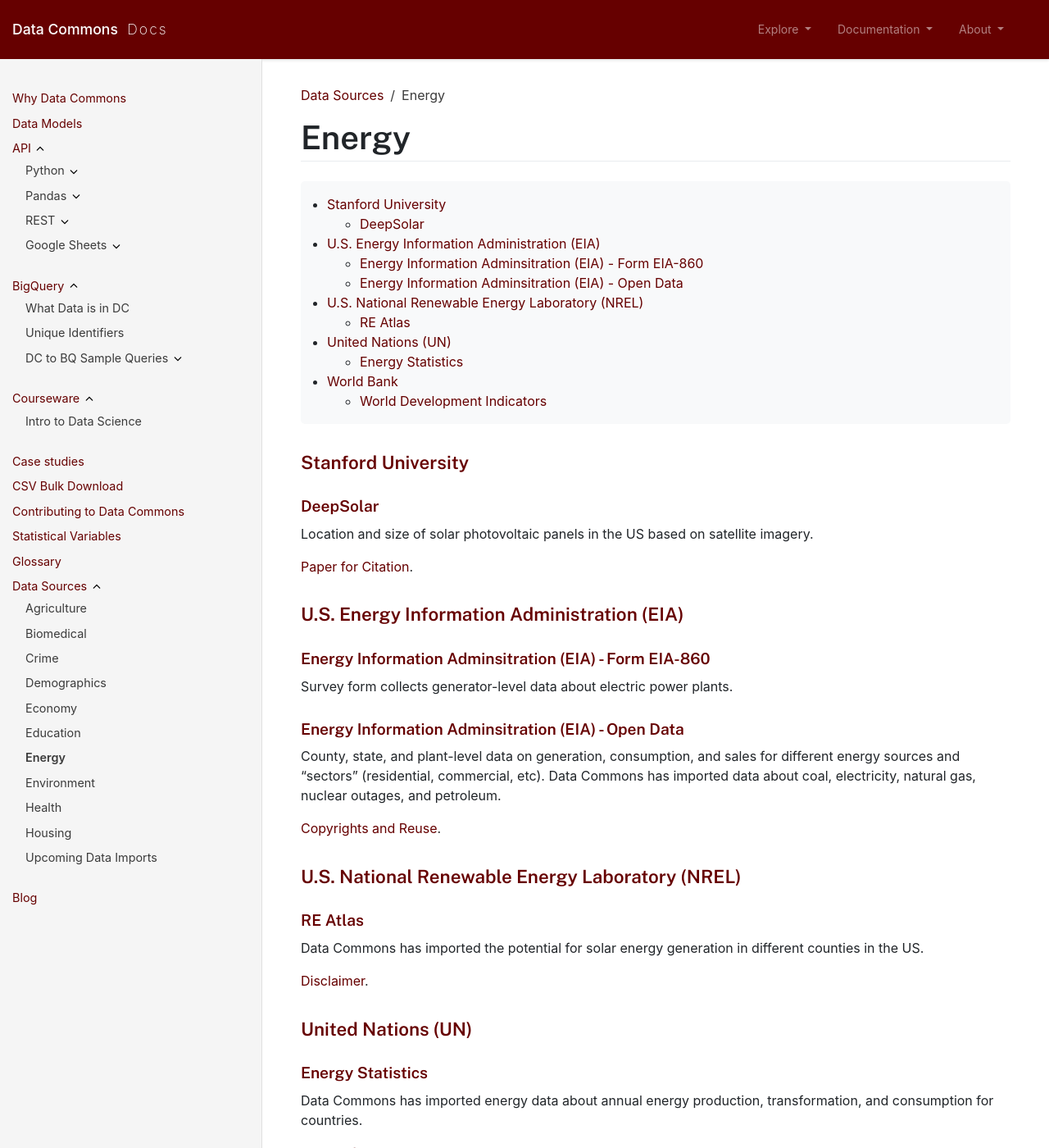
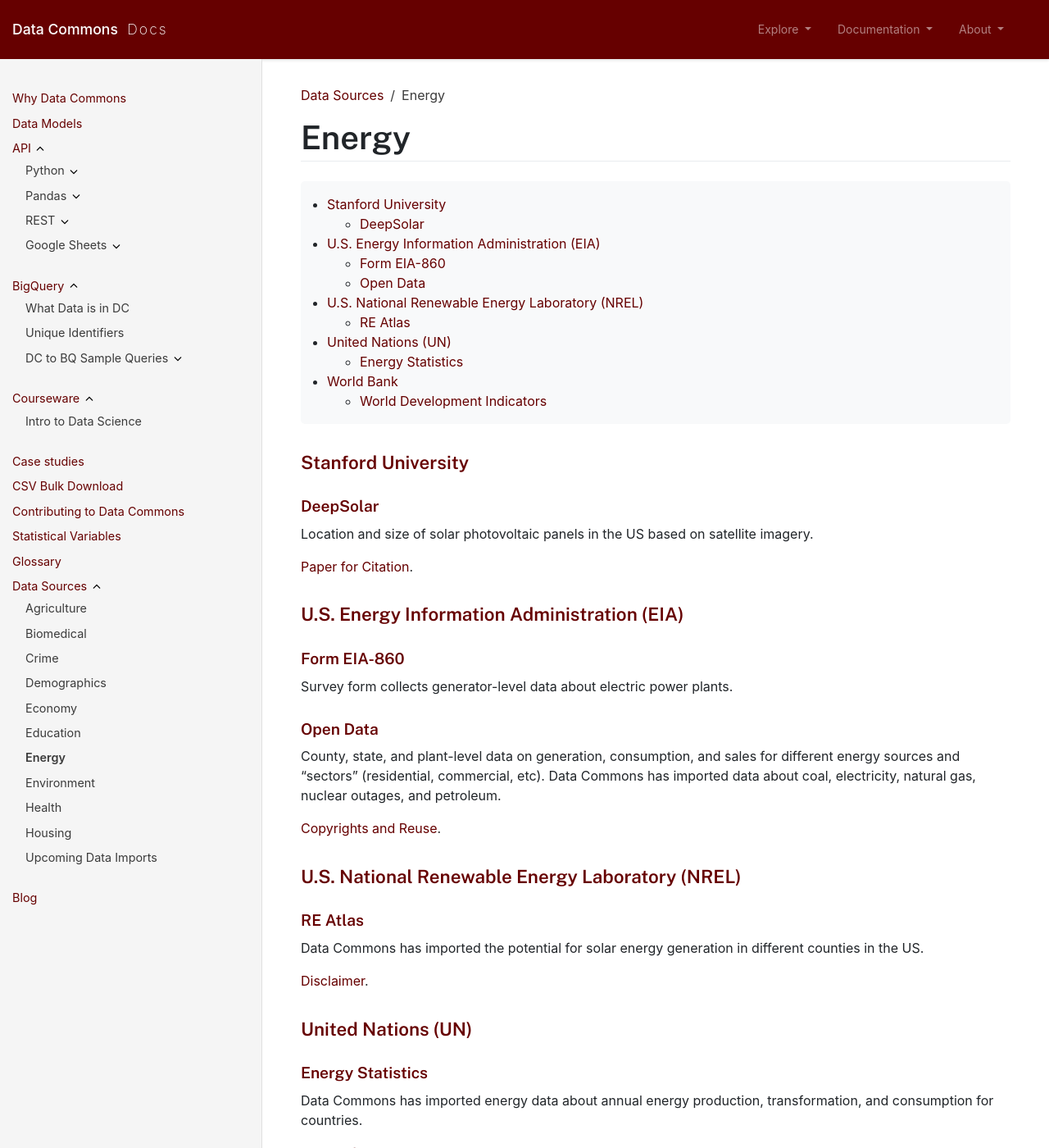
Before and after one commit to datacommonsorg/docsite, a Jekyll site: the page built from datasets/Energy.md, in a window 1280 px wide and 1400 px high. Shown: the whole window at 82% size. Built offline with Jekyll 4.4.1, drawn with Linux system fonts in a browser that asks for light colours; comment, search, counter and statistics services are not loaded.

Commit message:
Updating Data Sources pages

```diff
--- a/datasets/Energy.md
+++ b/datasets/Energy.md
@@ -21,11 +21,11 @@
 
 ### [U.S. Energy Information Administration (EIA)](https://www.eia.gov/)
 
-#### [Energy Information Adminsitration (EIA) - Form EIA-860](https://www.eia.gov/electricity/data/eia860/)
+#### [Form EIA-860](https://www.eia.gov/electricity/data/eia860/)
 Survey form collects generator-level data about electric power plants.
 
 
-#### [Energy Information Adminsitration (EIA) - Open Data](https://www.eia.gov/opendata/qb.php)
+#### [Open Data](https://www.eia.gov/opendata/qb.php)
 County, state, and plant-level data on generation, consumption, and sales for different energy sources and "sectors" (residential, commercial, etc). Data Commons has imported data about coal, electricity, natural gas, nuclear outages, and petroleum.
 
 [Copyrights and Reuse](https://www.eia.gov/about/copyrights_reuse.php).
```
Also changed, not shown: datasets/Biomedical.md (+2 -2 lines), datasets/Demographics.md (+8 -0 lines), datasets/covid19.md (added, +4 -0 lines).
